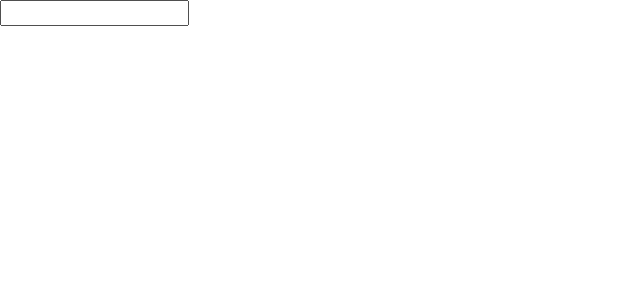
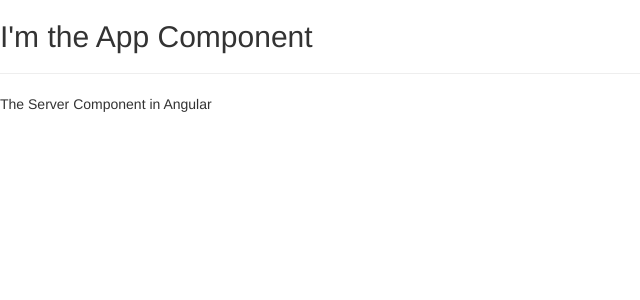
Before and after one commit to Srivatsa2393/Angular-4-CLI-, an Angular app: page / in a window 1280 px wide. Shown: the top 300 px of the page, without its empty margins (0-640 px from the left). Built offline with nearby package versions, Linux system fonts and the light colour scheme.

Commit message:
Creation of Server Component

```diff
--- a/src/app/app.component.html
+++ b/src/app/app.component.html
@@ -18,5 +18,9 @@
   </li>
 </ul-->
 
-<input type="text" [(ngModel)] = "name" >
-<p>{{ name }}</p>
+<!--input type="text" [(ngModel)] = "name" >
+<p>{{ name }}</p -->
+
+<h2>I'm the App Component</h2>
+<hr>
+<app-server></app-server>
--- a/src/app/app.component.ts
+++ b/src/app/app.component.ts
@@ -7,5 +7,5 @@ import { Component } from '@angular/core';
 })
 export class AppComponent {
   //title = 'app by Srivatsa';
-  nane = '';
+  name = '';
 }
--- a/src/app/app.module.ts
+++ b/src/app/app.module.ts
@@ -1,12 +1,15 @@
 import { BrowserModule } from '@angular/platform-browser';
 import { NgModule } from '@angular/core';
 import { FormsModule } from '@angular/forms';
+import { HttpModule } from '@angular/http';
 
 import { AppComponent } from './app.component';
+import { ServerComponent } from './server/server.component';
 
 @NgModule({
   declarations: [
-    AppComponent
+    AppComponent,
+    ServerComponent
   ],
   imports: [
     BrowserModule,
--- /dev/null
+++ b/src/app/server/server.component.html
@@ -0,0 +1,3 @@
+<p>
+    The Server Component in Angular
+</p>
```
Also changed, not shown: src/app/server/server.component.ts (added, +10 -0 lines).
